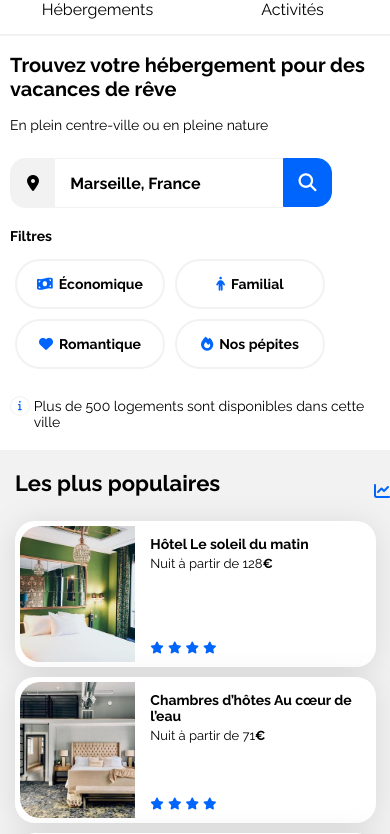
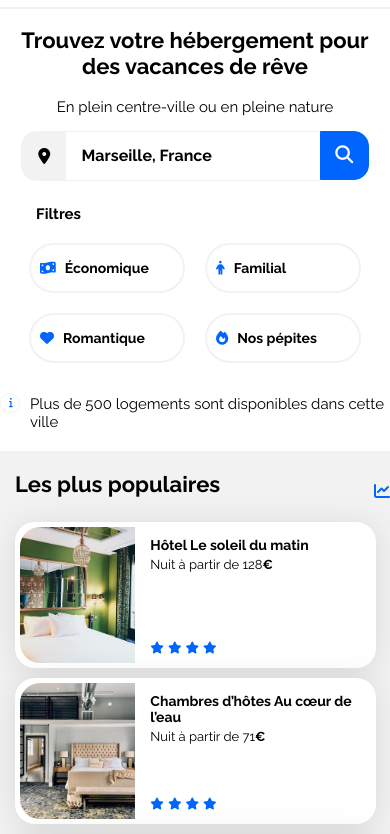
Before and after one commit to zinkat/OC-Projet1-Booki, a plain HTML site: page index.html in a window 390 px wide. Shown: the part 90-924 px from the top of the page. Drawn offline with Linux system fonts and the light colour scheme.

Commit message:
modif-soutenance

```diff
--- a/css/style.css
+++ b/css/style.css
@@ -1,37 +1,41 @@
 /****** General ***********/
 * {
     font-family: 'Raleway', sans-serif;
+
 }
 
 :root {
     --main-color: #0065FC;
     --main-bg-color: #F2F2F2;
     --filter-bg-color: #DEEBFF;
-
 }
 
 .fa-solid {
     color: var(--main-color);
 }
 
+p{
+    display: flex;
+}
+h3, li{
+    margin: 0px;
+}
 body {
-    display: flex;
-    justify-content: center;
-}
-
-.main-container {
     width: 100%;
     max-width: 1440px;
     padding: 0 50px;
+    margin: 0px;
     box-sizing: border-box;
 }
 
+
+
 /* header */
 .header{
-
     display: flex;
     justify-content: space-between;
 }
+
 
 .logo{
     width: 61.09px;
@@ -127,20 +131,23 @@ a:hover{
 .filtres{
     display: flex;
     flex-direction: row;
-    margin-top: 20px;
+    padding-top: 20px;
     font-weight: 700;
     font-size: 1em;
+    gap: 15px;
 }
 .filtres p{
-    margin-right: 20px;
-    margin-top: 20px;
+    align-items: center;
+
 }
 
 .filtres .fa-solid {
     padding-right: 10px;
 }
 .filtres button{
-
+    display: flex;
+    flex-direction: row;
+    justify-content:left;
     background-color: white;
     margin: 10px;
     border-radius: 25px;
@@ -150,9 +157,17 @@ a:hover{
     padding: 10px 15px 10px 15px;
 }
 
+.buttonMobile{
+    display: flex;
+    flex-direction: row;
+    justify-content:start;
+}
+
 .filtres button:hover{
     background-color: #DEEBFF;
 }
+
+
 
 .info{
     display: flex;
@@ -356,25 +371,20 @@ a:hover{
     flex-direction: column;
     background-color: #FFFFFF;
     width: 100%;
-    height: 450px;
+    height: 430px;
     border-radius: 20px;
     filter: drop-shadow(0px 3px 15px rgba(0, 0, 0, 0.1));
 
 }
 .activites img{
     width: 100%;
-    height: 380px;
+    height: 23.75em;
     object-fit: cover;
     border-radius: 20px 20px 0px 0px;
 }
-.activites div{
-    background: #FFFFFF;
-    border-radius: 0px 0px 20px 20px;
-    width: 100%;
-    margin-top: 0px;
-}
+
 .title-activ {
-    margin-top: 16px;
+    margin-top: 6px;
     margin-left: 20px;
     font-size: 1em;
 }
@@ -387,22 +397,19 @@ a:hover{
     justify-content: space-between;
     flex-direction:row;
     width: 100%;
-    height: 163px;
     background: #F2F2F2;
     margin-top: 60px;
-    margin-bottom: 15px;
     align-items:flex-start
 }
 
 .list-footer{
     width: 300px;
-    height: 163px;
-
 }
 
 .list-footer ul {
     padding-left: 0px;
     margin-left: 24px;
+    margin-bottom: 0px;
 }
 
 .list-footer li{
@@ -427,13 +434,13 @@ li:first-child{
 /* Medium devices (tablets, less/equal than 1024px) */
 @media (max-width: 1024px) {
 
-.main-container {
+body{
     width: 100%;
     max-width: 1024px;
     padding: 0 30px;
     box-sizing: border-box;
+}
 
-}
 
 /* header */
 h1{
@@ -444,34 +451,20 @@ h1{
     font-size: 16px;
 }
 
-.buttonMobile{
-    display: flex;
-    flex-direction: row;
-    justify-content:left;
-
-    }
-.buttonMobile button{
-    display: flex;
-    flex-direction: row;
-    justify-content:center;
-    width: 100%;
-    font-size:16px;
+.filtres{
+ flex-direction: column;
+  align-items: start;
+  gap: 10px;
 }
-
+.filtres p{
+    margin-left: 8px;
+}
 .filtres button{
-    display: flex;
-    flex-direction: row;
     align-items: center;
-    text-align:center;
-    background-color: white;
-    margin: 5px;
-    border-radius: 25px;
+    gap: 5px;
     font-size: 16px ;
-    border: 2px solid #F2F2F2;
     font-weight: 700;
-    padding: 2px 8px ;
-    width:100% ;
-    height: 50px;
+    height: 45px;
 }
 
 .filtres .fa-solid {
@@ -538,8 +531,7 @@ h1{
 
 .activites {
     width: 95%;
-    height:270px;
-
+    height: 248px;
     }
 .activites img{
     width: 100%;
@@ -550,8 +542,9 @@ h1{
     }
 
 .title-activ{
-    margin-top: 10px;
-    margin-left: 10px;
+    margin-top: 0px;
+    margin-left: 8px;
+    align-items: center;
     font-size:15px;
 }
 
@@ -559,14 +552,13 @@ h1{
 .footer{
 
     width:100%;
-    height: 163px;
     margin-top: 30px;
     justify-content: space-between
 
     }
-    .list-footer{
+
+.list-footer{
     width: 270px;
-    height: 163px;
     }
 
   }
@@ -574,14 +566,11 @@ h1{
 /* Small devices (phones, less than 768px) */
 @media  (max-width: 768px) {
 
-.main-container {
+body{
     width: 100%;
     max-width: 786px;
     padding: 0px;
     box-sizing: border-box;
-    height: 560vh;
-}
-body{
     margin: 0px;
 }
 
@@ -599,7 +588,7 @@ body{
 
 .logo{
    padding: 15px;
-
+   margin-top: 0px;
 }
 .logoMob{
     text-align: center;
@@ -609,6 +598,7 @@ body{
 .heber{
     width: 50%;
     border-bottom: 2px solid #F2F2F2;
+    border-top: none;
     margin-right: 0px;
     font-size: 1em;
     text-align: center;
@@ -622,6 +612,7 @@ body{
 
 .activ{
     width: 50%;
+    border-top: none;
     border-bottom: 2px solid #F2F2F2;
     font-size: 1em;
     text-align: center;
@@ -634,7 +625,8 @@ body{
 }
 
 h1{
-    font-size: 20px;
+    font-size: 22px;
+    text-align: center;
 }
 
 .heber{
@@ -678,12 +670,16 @@ h1{
 .SearchDisktop {
     display: none;
 }
-.search-bar{
-    margin-top: 25px;
+.search-bar {
+
+justify-content: center;
+margin-top: 15px;
+width: 100%;
+
 }
 
 .search-bar input {
-    width: 60%;
+    width: 65%;
     border-right: none;
    font-size: 16px;
 }
@@ -702,80 +698,73 @@ h1{
 
 /* Filter mobile */
 
-.buttonMobile{
-    display: flex;
-    flex-direction: row;
-    justify-content:left;
-    width: 100%;
-  }
+.filtres p{
+
+width: 30%;
+margin-left: 0px;
+ }
+
 .buttonMobile button{
-width: 100%;
-font-size:14px;
+
+    width: 40%;
+    font-size:14px;
+    padding: 5px 0px 5px 5px;
+    height: 50px;
+
 }
 
-.filtres{
-    display: flex;
-    flex-direction: column;
+.filtres .buttonMobile{
+    flex-wrap: wrap;
     width: 100%;
-    margin-top: 0px;
-    font-weight: 700;
-    font-size: 1em;
-}
-.filtres p{
-    margin-right: 20px;
-    margin-top: 20px;
-    margin-bottom: 10px;
+    justify-content: center;
 }
 
 .filtres .fa-solid {
-    padding-right: 6px;
-}
-.filtres button{
-    display: flex;
-    flex-direction: row;
-    align-items: center;
-    text-align: center;
-    background-color: white;
-    margin:5px;
-    border-radius: 25px;
-    border: 2px solid #F2F2F2;
-    font-weight: 700;
-    padding: 6px 11px 6px 11px;
-    width: 150px;
-    height: 50px;
+    padding-right: 4px;
+    padding-left: 4px;
 }
 
-.filtres button:hover{
-    background-color: #DEEBFF;
-}
 
 .infoBar{
-    padding: 0px;
-    padding-left: 10px;
+     padding: 0px;
 }
 
 .infoBar p{
-    font-size: 14px;
+    font-size: 15px;
+    display: block;
+    text-align: center;
+
 }
+
 
 .iconInfo {
     border: solid 1px #F2F2F2;
     width: 18px ;
     height:18px ;
-    border-radius: 50%;
+    border-radius: 80%;
+    margin-top: 0px;
+
+}
+
+.info{
+   display:flex;
+   flex-direction: row;
+   justify-content: center;
+    margin: 0px;
+    padding: 20px 0px 5px 0px;
+    width: 100%;
+
+}
+
+.info p{
+    text-align: left;
     margin-top: 2px;
 }
-.info{
-    display: flex;
-    flex-direction: row;
-    margin-top: 20px;
-    margin-bottom: 5px;
-    gap: 4px;
-}
 
-.fa-info{
-    margin-left: 7px;
-    margin-top: 3px;
+.info i{
+
+    margin: 3px 8px 0px 8px;
+
 }
 
 /* hebergements-and-populaires */
--- a/index.html
+++ b/index.html
@@ -15,61 +15,50 @@
 </head>
 
 <body>
-    <div class="main-container">
-        <header>
-        <div class="header">
+  <header class="header">
     <div class="logoMob">
         <img src="images/logo/Booki.png" class="logo" alt="logoIbooki">
     </div>
     <nav class="menu">
-                <div class="heber">
+        <span class="heber">
             <a href="#hebergVille">Hébergements</a>
-                </div>
-                <div class="activ">
+        </span>
+        <span class="activ">
             <a href="#ActivitesVille">Activités</a>
-                </div>
+        </span>
     </nav>
-        </div>
   </header>
+
 <main>
   <section class="infoBar">
-            <div>
     <h1>Trouvez votre hébergement pour des vacances de rêve</h1>
     <p>En plein centre-ville ou en pleine nature</p>
-            </div>
+
     <form action="#" method="get">
-
       <div class="search-bar">
         <label for="site-search"><i class="fa-solid fa-location-dot sizeMobil"></i></label>
         <input type="text" id="site-search" class="text-color" placeholder="Nom de ville" value="    Marseille, France" name="ville">
         <button class="SearchDisktop">Rechercher</button>
         <button class="searchMobil"><i class="fa-solid fa-magnifying-glass"></i></button>
-
       </div>
     </form>
-
-
     <div class="filtres">
-                <div class="textFiltre">
       <p >Filtres</p>
-                </div>
       <div class="buttonMobile">
         <button><i class="fa-solid fa-money-bill-wave "></i>Économique</button>
         <button><i class="fa-solid fa-person"></i>Familial</button>
-                  </div>
-                  <div class="buttonMobile">
         <button><i class="fa-solid fa-heart"></i>Romantique</button>
         <button><i class="fa-solid fa-fire"></i>Nos pépites</button>
       </div>
     </div>
     <div class="info">
             <span class="iconInfo"><i class="fa-solid fa-info"> </i> </span>
-                 <p> Plus de 500 logements sont disponibles dans cette ville </p>
+            <p > Plus de 500 logements sont disponibles dans cette ville </p>
     </div>
     </section>
     <div class="hebergements-and-populaires">
         <section class="hebergements">
-                <div><h2 id="hebergVille" class="section-title">Hébergements à Marseille</h2></div>
+        <h2 id="hebergVille" class="section-title">Hébergements à Marseille</h2>
         <div class="rang1">
             <article class="heberg-card"><a href="#">
             <img src="./images/hebergements/fred-kleber.jpg" alt="Image de la chambre hotel-du-port montrant deux lit">
@@ -250,19 +239,19 @@
     <div class="activites-card">
         <div class="activites"> <a href="#">
             <img src="./images/activites/reno-laithienne.jpg" alt="image port-à-marseille  montrant des bateaux">
-                    <div><h5 class="title-activ">Vieux-Port</h5></div></a>
+            <div><h3 class="title-activ">Vieux-Port</h3></div></a>
         </div>
         <div class="activites"><a href="#">
             <img src="./images/activites/paul-hermann.jpg" alt="image Fort-de-Pomègues montrant des roches">
-                    <div><h5 class="title-activ">Fort de Pomègues</h5></div></a>
+            <div><h3 class="title-activ">Fort de Pomègues</h3></div></a>
         </div>
         <div class="activites"><a href="#">
             <img src="./images/activites/kilyan-sockalingum.jpg" alt="image Parc-national-des-Calanques motrant des montagnes et la mer">
-                    <div><h5 class="title-activ">Parc national des Calanques</h5></div></a>
+            <div><h3 class="title-activ">Parc national des Calanques</h3></div></a>
         </div>
         <div class="activites"><a href="#">
             <img src="./images/activites/florian-wehde.jpg" alt="image Notre-Dame-de-la-Garde montrant une ville ">
-                    <div><h5 class="title-activ">Notre-Dame-de-la-Garde</h5></div></a>
+            <div><h3 class="title-activ">Notre-Dame-de-la-Garde</h3></div></a>
         </div>
 
     </div>
@@ -295,7 +284,6 @@
             </div>
         </div>
     </footer>
-    </div>
 </body>
 
 </html>
```
Lines whose indentation alone changed are shown as unchanged.
